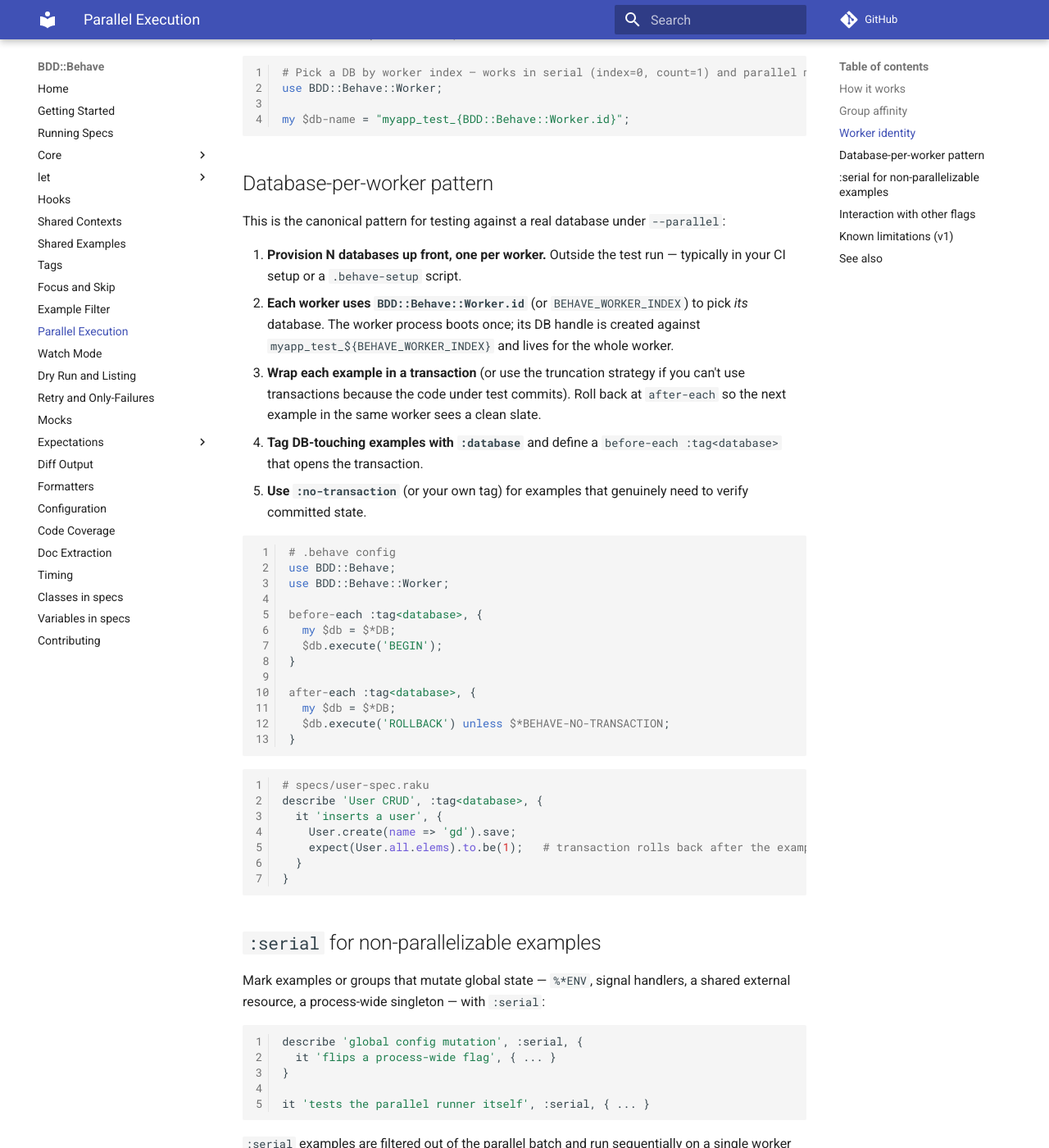
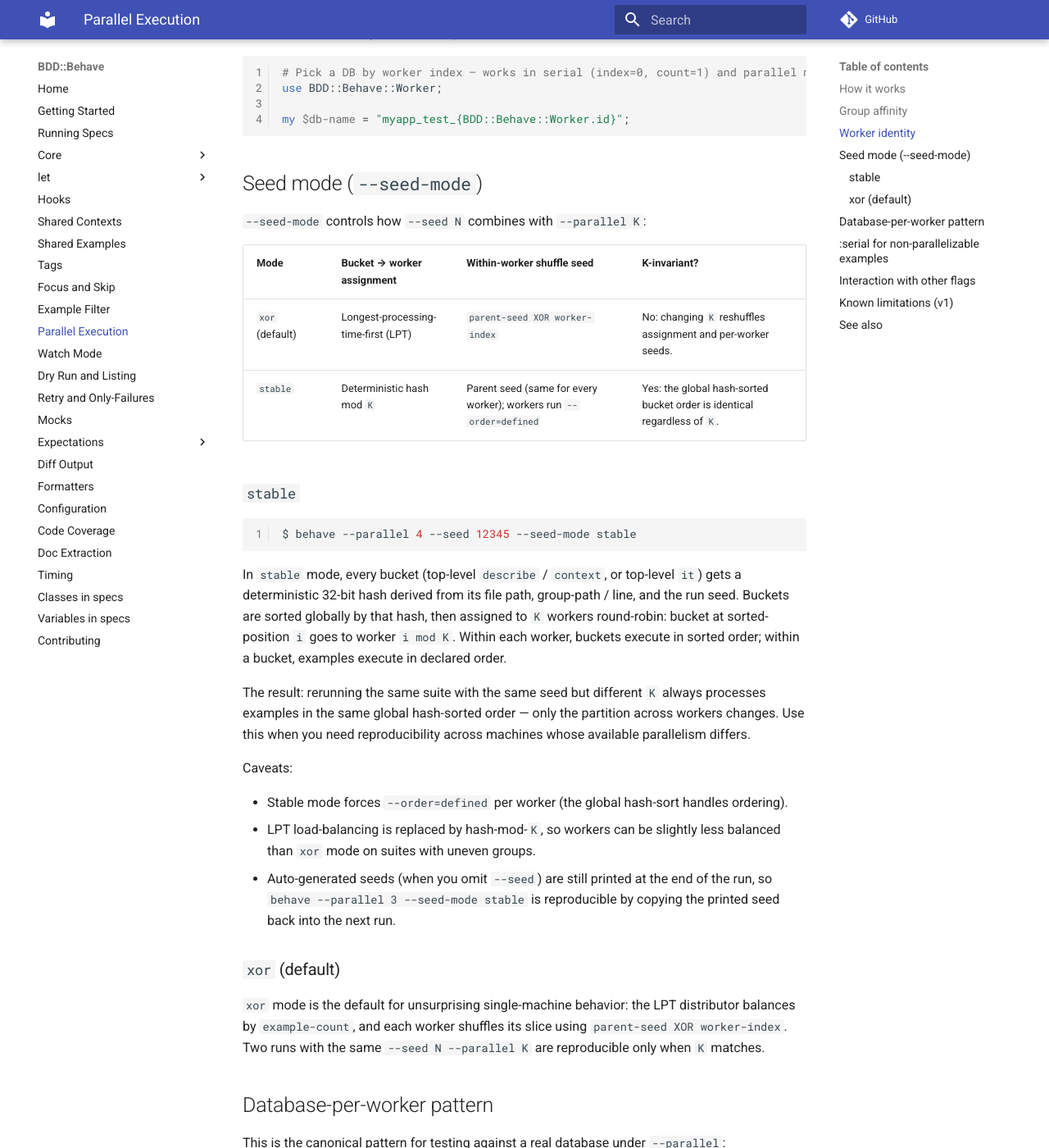
Before and after one commit to gdonald/BDD-Behave, an MkDocs documentation site: the page built from docs-src/docs/parallel/parallel.md, in a window 1280 px wide and 1400 px high, scrolled down 1410 px. Shown: the whole window at 82% size. Built offline with MkDocs 1.6.1 and Material for MkDocs 9.7.7, drawn with Linux system fonts in a browser that asks for light colours; comment, search, counter and statistics services are not loaded; some of the changed text lies outside the part shown.

Commit message:
Uniform seed support

````diff
--- a/docs-src/docs/parallel/parallel.md
+++ b/docs-src/docs/parallel/parallel.md
@@ -45,6 +45,35 @@ use BDD::Behave::Worker;
 
 my $db-name = "myapp_test_{BDD::Behave::Worker.id}";
 ```
+
+## Seed mode (`--seed-mode`)
+
+`--seed-mode` controls how `--seed N` combines with `--parallel K`:
+
+| Mode      | Bucket → worker assignment                | Within-worker shuffle seed         | K-invariant? |
+| --------- | ----------------------------------------- | ---------------------------------- | ------------ |
+| `xor` (default) | Longest-processing-time-first (LPT) | `parent-seed XOR worker-index`     | No: changing `K` reshuffles assignment and per-worker seeds. |
+| `stable`        | Deterministic hash mod `K`          | Parent seed (same for every worker); workers run `--order=defined` | Yes: the global hash-sorted bucket order is identical regardless of `K`. |
+
+### `stable`
+
+```shell
+$ behave --parallel 4 --seed 12345 --seed-mode stable
+```
+
+In `stable` mode, every bucket (top-level `describe` / `context`, or top-level `it`) gets a deterministic 32-bit hash derived from its file path, group-path / line, and the run seed. Buckets are sorted globally by that hash, then assigned to `K` workers round-robin: bucket at sorted-position `i` goes to worker `i mod K`. Within each worker, buckets execute in sorted order; within a bucket, examples execute in declared order.
+
+The result: rerunning the same suite with the same seed but different `K` always processes examples in the same global hash-sorted order — only the partition across workers changes. Use this when you need reproducibility across machines whose available parallelism differs.
+
+Caveats:
+
+- Stable mode forces `--order=defined` per worker (the global hash-sort handles ordering).
+- LPT load-balancing is replaced by hash-mod-`K`, so workers can be slightly less balanced than `xor` mode on suites with uneven groups.
+- Auto-generated seeds (when you omit `--seed`) are still printed at the end of the run, so `behave --parallel 3 --seed-mode stable` is reproducible by copying the printed seed back into the next run.
+
+### `xor` (default)
+
+`xor` mode is the default for unsurprising single-machine behavior: the LPT distributor balances by `example-count`, and each worker shuffles its slice using `parent-seed XOR worker-index`. Two runs with the same `--seed N --parallel K` are reproducible only when `K` matches.
 
 ## Database-per-worker pattern
 
@@ -106,12 +135,13 @@ it 'tests the parallel runner itself', :serial, { ... }
 | `--coverage`           | Not yet supported with `--parallel` in this release; the parent errors.                 |
 | `--doc`                | Ignores `--parallel` — doc mode does not execute, so parallelism is moot.               |
 | `--tag` / `--exclude-tag` / `--example` / `--only-example` | Applied during discovery; each worker sees exactly its filtered slice. |
-| `--seed`               | Each worker gets a derived seed (`seed XOR worker-index`); the root seed is printed at end of run. |
+| `--seed`               | See `--seed-mode` below — `xor` (default) derives a per-worker seed (`seed XOR worker-index`); `stable` keeps the seed identical across workers and uses hash-based bucket assignment. The root seed is printed at end of run either way. |
+| `--seed-mode`          | `xor` (default) or `stable`. `stable` makes the global execution order K-invariant for a given `--seed`. See [Seed mode](#seed-mode-seed-mode). |
 | `--fail-fast`          | Aggregated across workers. Surviving workers are SIGTERMed at threshold (best-effort). |
 
 ## Known limitations (v1)
 
-- **Reproducibility across worker counts.** A `--seed` value only reproduces a run when `--parallel N` matches. Changing `N` changes the per-worker seed derivation and the bucket assignment.
+- **Reproducibility across worker counts.** Default (`--seed-mode=xor`) reproduces only when `--parallel N` matches. Use `--seed-mode=stable` for a K-invariant execution order.
 - **No live progress totals.** The `progress` formatter still emits one character per example as events arrive, but there's no "423 / 5000" running total.
 - **Profile / memory / benchmark sections.** `--profile`, `--memory-profile`, and `--benchmark` are not yet aggregated across workers in parallel mode. Run a serial pass for those.
 - **`--coverage` integration.** Pending; combine `--parallel` with `--coverage` and Behave will error out for now.
````
Also changed, not shown: docs-src/docs/running.md (+1 -0 lines), 6 other files.
